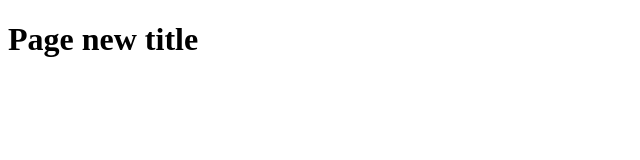
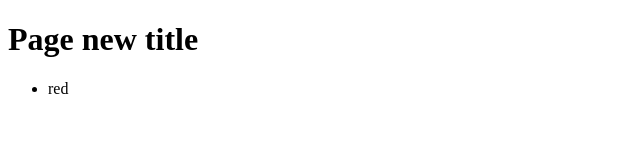
Before and after one commit to OlenVe/my_project, a plain HTML site: page index.html in a window 1280 px wide. Shown: the full height of the page, 0-640 px from the left. Drawn offline with Linux system fonts and the light colour scheme.

Commit message:
add list of colors

```diff
--- a/index.html
+++ b/index.html
@@ -8,6 +8,8 @@
 <body>
   <h1>Page new title</h1>
   <ul>
+    <li>red</li>
+  </ul>
 
 </body>
 </html>
```
